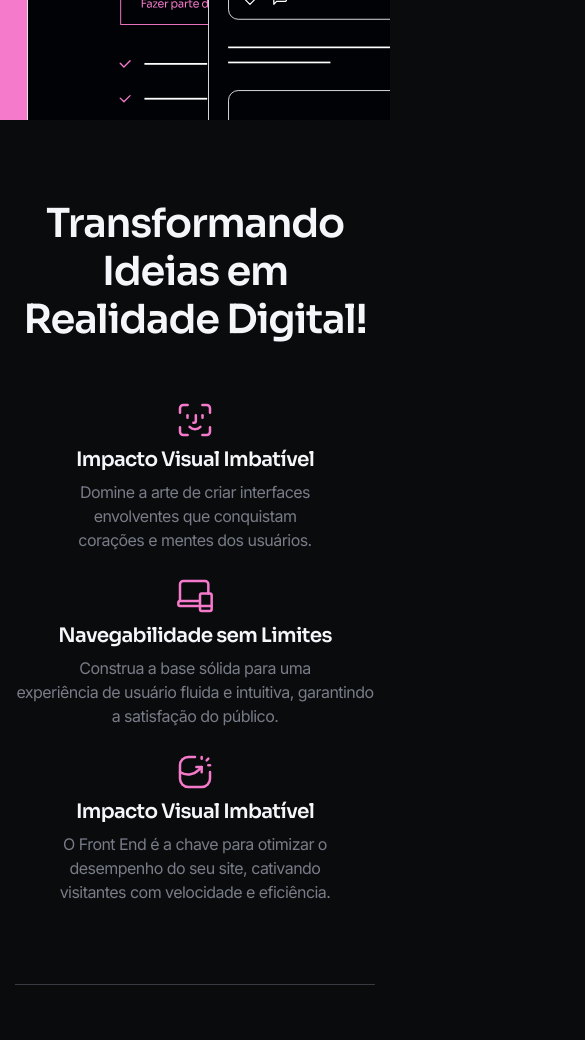
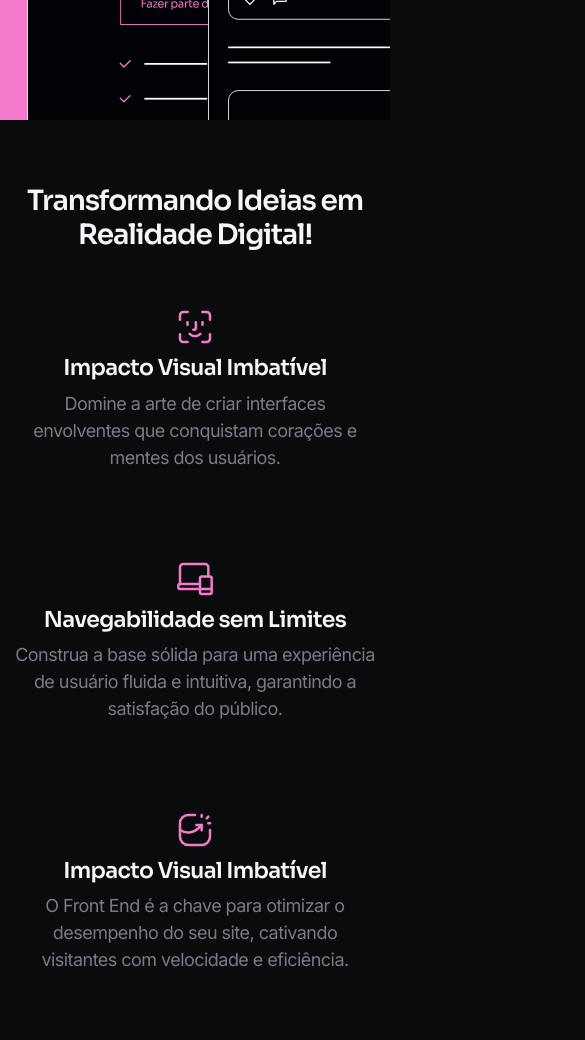
Before and after one commit to thiagorodriguezdev/structboost, a plain HTML site: page index.html in a window 390 px wide. Shown: the part 900-1940 px from the top of the page, 585 px wide, since content can reach past the window. Before the commit the page ends 1885 px from the top, so only its background shows below. Drawn offline with Linux system fonts and the light colour scheme.

Commit message:
refatorando

```diff
--- a/css/components.css
+++ b/css/components.css
@@ -105,4 +105,8 @@
     margin: 0 auto;
     padding-bottom: 1.6rem;
   }
+
+  .item-digital .item-digital-info p br {
+    display: none;
+  }
 }
--- a/css/index.css
+++ b/css/index.css
@@ -148,7 +148,6 @@
 .s-art-frontend {
   padding-top: 12.8rem;
   width: 100%;
-  display: none;
 }
 
 .s-art-frontend .art-front-text {
@@ -294,11 +293,11 @@
 
 @media (max-width: 1200px) {
   .s-digital {
-    padding-top: 8rem;
+    padding-top: 6.8rem;
   }
   .s-digital ul {
     gap: 3.2rem;
-    padding-bottom: 8rem;
+    padding-bottom: 6.8rem;
   }
   .item-digital .item-digital-info p {
     font-size: 1.6rem;
@@ -316,7 +315,6 @@
     flex-direction: column;
     align-items: center;
   }
-
 }
 
 @media (max-width: 768px) {
@@ -388,4 +386,19 @@
   .s-hero::after {
     height: 22rem;
   }
+  .s-digital {
+    padding-top: 6.4rem;
+  }
+  .item-digital {
+    padding-bottom: 6.4rem;
+  }
+  .s-digital h3 {
+    font-size: 2.8rem;
+  }
+  .item-digital .item-digital-info p {
+    font-size: 1.8rem;
+  }
+  .item-digital .item-digital-info h6 {
+    font-size: 2.2rem;
+  }
 }
--- a/index.html
+++ b/index.html
@@ -22,7 +22,7 @@
         </a>
       </div>
       <button class="btn-mobile">
-        <img src="./img/hamburguer.svg" alt="Icone de navegação">
+        <img src="./img/hamburger.svg" alt="Icone de navegação">
       </button>
       <nav class="menu">
         <ul>
```
